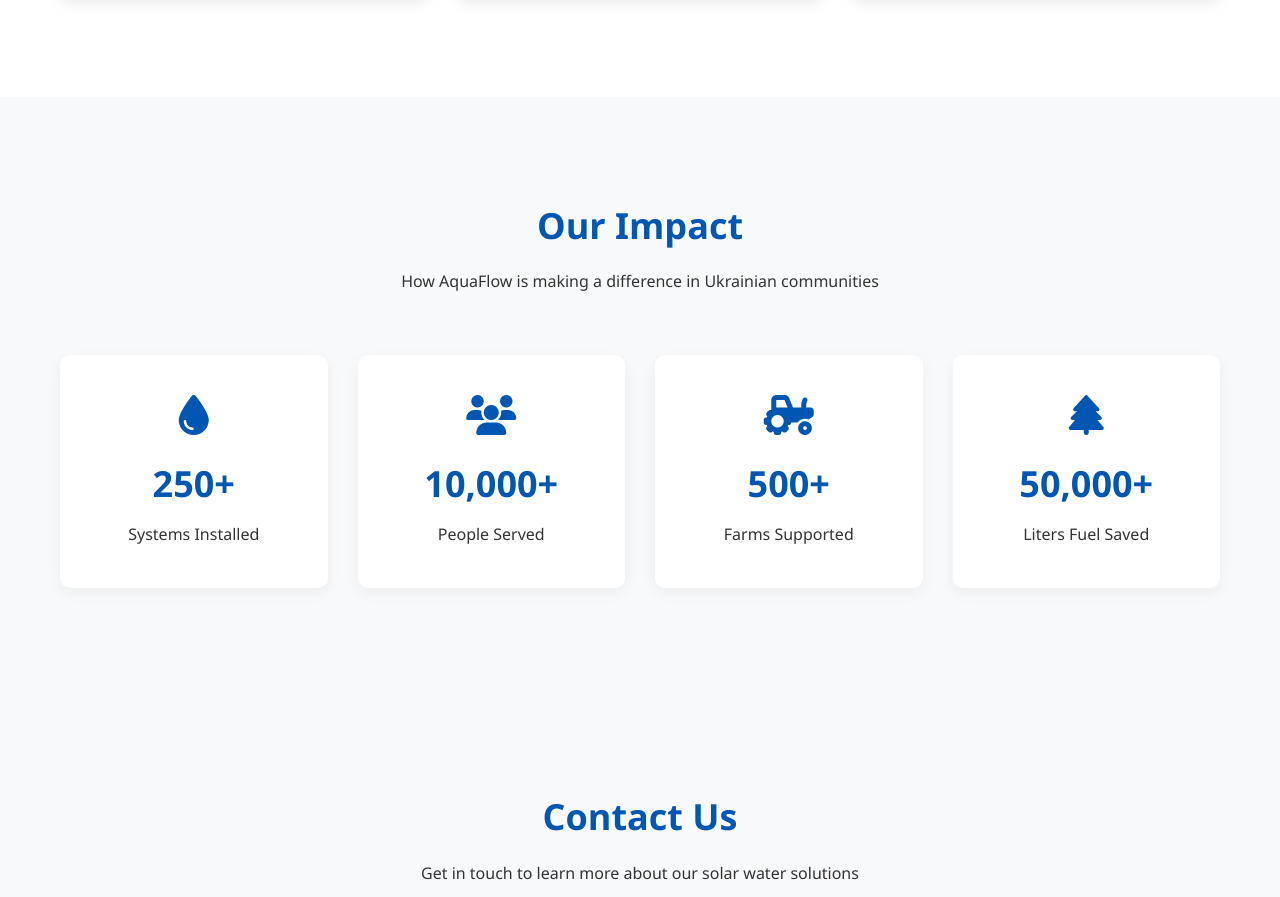
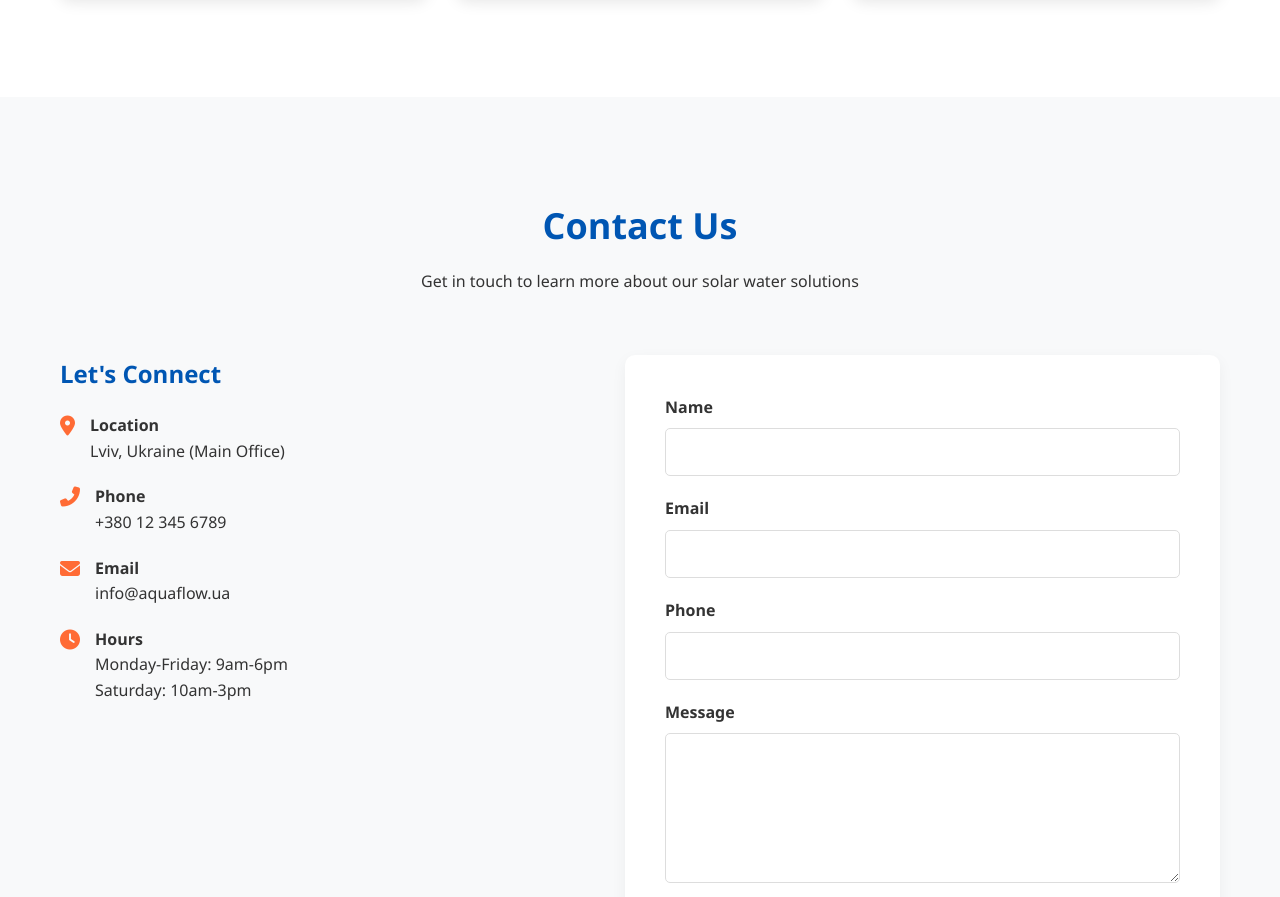
Before and after one commit to mrroot0101/sis, a plain HTML site: page index.html in a window 1280 px wide. Shown: the part 2651-3548 px from the top of the page. Drawn offline with Linux system fonts and the light colour scheme.

Commit message:
Update index.html

```diff
--- a/index.html
+++ b/index.html
@@ -761,36 +761,7 @@
     </section>
 
     <!-- Impact Section -->
-    <section class="impact" id="impact">
-        <div class="container">
-            <div class="section-title">
-                <h2>Our Impact</h2>
-                <p>How AquaFlow is making a difference in Ukrainian communities</p>
-            </div>
-            <div class="impact-stats">
-                <div class="stat-item">
-                    <i class="fas fa-tint"></i>
-                    <h3>250+</h3>
-                    <p>Systems Installed</p>
-                </div>
-                <div class="stat-item">
-                    <i class="fas fa-users"></i>
-                    <h3>10,000+</h3>
-                    <p>People Served</p>
-                </div>
-                <div class="stat-item">
-                    <i class="fas fa-tractor"></i>
-                    <h3>500+</h3>
-                    <p>Farms Supported</p>
-                </div>
-                <div class="stat-item">
-                    <i class="fas fa-tree"></i>
-                    <h3>50,000+</h3>
-                    <p>Liters Fuel Saved</p>
-                </div>
-            </div>
-        </div>
-    </section>
+
 
 
     <!-- Contact Section -->
```
